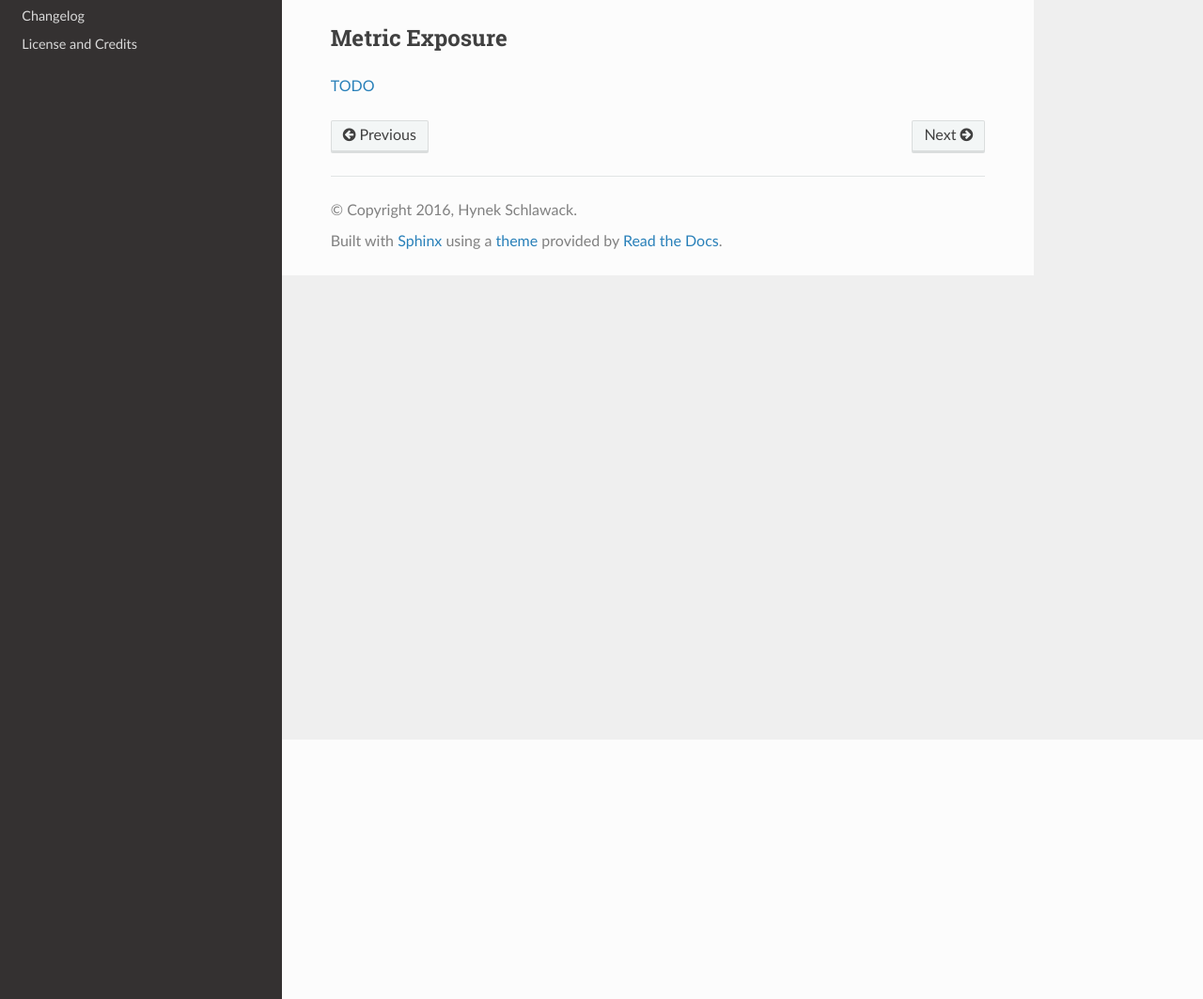
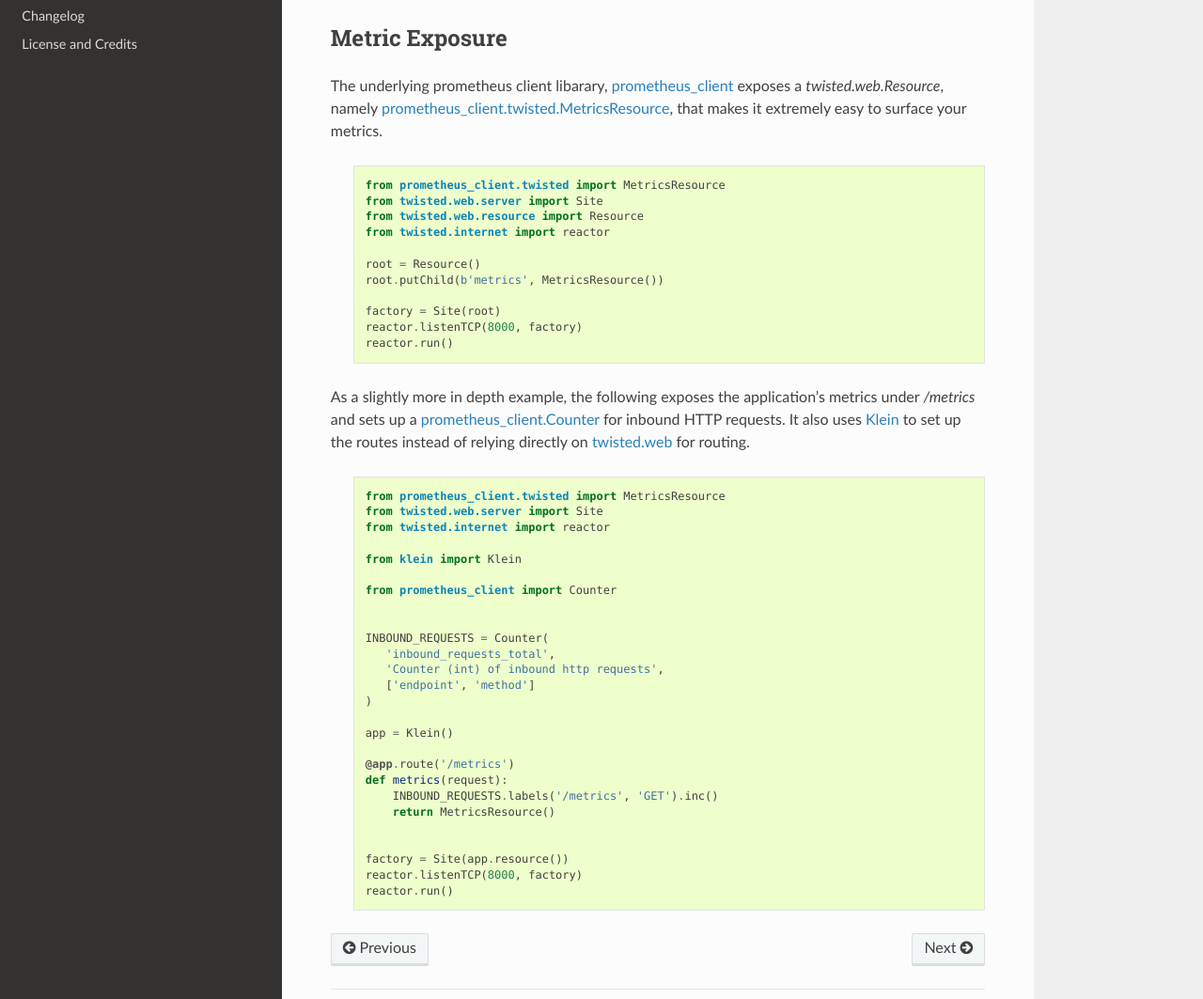
Before and after one commit to hynek/prometheus-async, a Sphinx documentation site: the page built from docs/twisted.rst, in a window 1280 px wide and 1400 px high, scrolled down 276 px. Shown: the part 337-1400 px from the top of the window at 94% size. Built offline with Sphinx 7.4.7 and the Read the Docs theme 2.0.0, drawn with Linux system fonts in a browser that asks for light colours; pages that are not in the unit, such as notebooks, are missing from menus.

Commit message:
add some code examples showing how to expose application metrics (#5)
add some Twisted code examples showing how to expose application metrics

```diff
--- a/docs/twisted.rst
+++ b/docs/twisted.rst
@@ -46,7 +46,58 @@
 Metric Exposure
 ---------------
 
-:doc:`TODO <future>`
+The underlying prometheus client libarary, `prometheus_client`_ exposes a `twisted.web.Resource`, namely `prometheus_client.twisted.MetricsResource`_, that makes it extremely easy to surface your metrics.
+
+     .. code-block:: python
+
+        from prometheus_client.twisted import MetricsResource
+        from twisted.web.server import Site
+        from twisted.web.resource import Resource
+        from twisted.internet import reactor
+
+        root = Resource()
+        root.putChild(b'metrics', MetricsResource())
+
+        factory = Site(root)
+        reactor.listenTCP(8000, factory)
+        reactor.run()
+
+As a slightly more in depth example, the following exposes the application's metrics under `/metrics` and sets up a `prometheus_client.Counter`_ for inbound HTTP requests.
+It also uses `Klein`_ to set up the routes instead of relying directly on `twisted.web`_ for routing.
+
+     .. code-block:: python
+
+        from prometheus_client.twisted import MetricsResource
+        from twisted.web.server import Site
+        from twisted.internet import reactor
+
+        from klein import Klein
+
+        from prometheus_client import Counter
+
+
+        INBOUND_REQUESTS = Counter(
+           'inbound_requests_total',
+           'Counter (int) of inbound http requests',
+           ['endpoint', 'method']
+        )
+
+        app = Klein()
+
+        @app.route('/metrics')
+        def metrics(request):
+            INBOUND_REQUESTS.labels('/metrics', 'GET').inc()
+            return MetricsResource()
+
+
+        factory = Site(app.resource())
+        reactor.listenTCP(8000, factory)
+        reactor.run()
+
 
 
 .. _twisted.web: https://twistedmatrix.com/documents/current/web/howto/web-in-60/index.html
+.. _prometheus_client: https://github.com/prometheus/client_python#twisted
+.. _prometheus_client.twisted.MetricsResource: https://github.com/prometheus/client_python/blob/master/prometheus_client/twisted/_exposition.py
+.. _prometheus_client.counter: https://github.com/prometheus/client_python#counter
+.. _klein: https://github.com/twisted/klein
```
